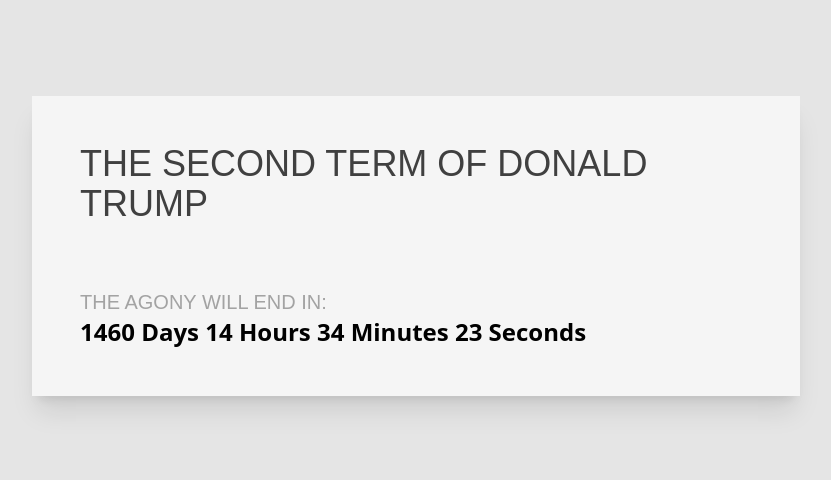
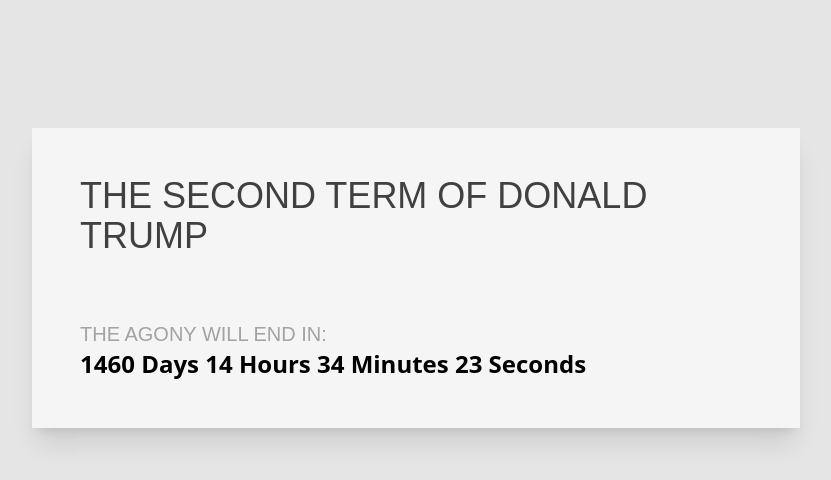
Before and after one commit to saderra/untilhesgone.com, an Eleventy site: page src/index.html in a window 1280 px wide. Shown: the whole page, without its empty margins (224-1055 px from the left). Built offline with nearby package versions, Linux system fonts and the light colour scheme; Eleventy itself is replaced by a stand-in of ours; files that its build step writes are made by us from their sources; a web font is replaced by a local one.

```diff
--- a/src/index.html
+++ b/src/index.html
@@ -29,7 +29,7 @@
 
 <head>
 
-<body class="bg-neutral-200">
+<body class="bg-neutral-200 py-8">
 
 
 
```
